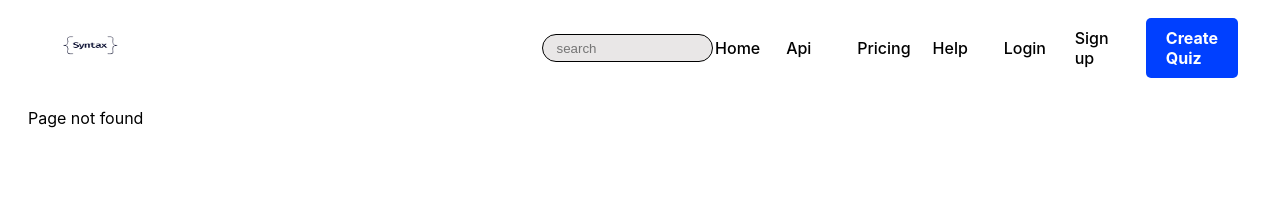
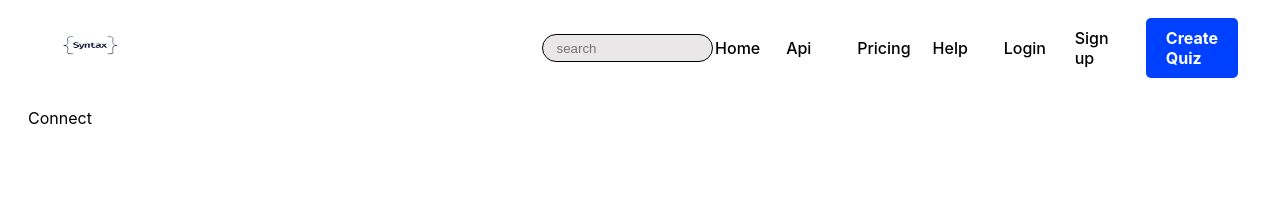
Before and after one commit to Adetoke0987/SyntaxQuizz, a React (Vite) app: page /connect in a window 1280 px wide. Before the commit this address had no page. Shown: the top 198 px of the page. Built offline with nearby package versions, Linux system fonts and the light colour scheme.

Commit message:
Check for update(API-Connect)

```diff
--- a/src/pages/Api.jsx
+++ /dev/null
@@ -1,9 +0,0 @@
-import React from 'react'
-
-const Api = () => {
-  return (
-    <div>Api</div>
-  )
-}
-
-export default Api
--- /dev/null
+++ b/src/pages/Connect.jsx
@@ -0,0 +1,11 @@
+import React from 'react'
+
+const Connect = () => {
+  return (
+    <div>
+      Connect
+    </div>
+  )
+}
+
+export default Connect
--- a/src/pages/Signup.jsx
+++ b/src/pages/Signup.jsx
@@ -3,7 +3,7 @@ import React from 'react'
 const Signup = () => {
   return (
     <div>
-      signup
+      signup page
     </div>
   )
 }
--- a/src/router.jsx
+++ b/src/router.jsx
@@ -4,7 +4,7 @@ import Home from "./pages/Home";
 import Help from "./pages/Help";
 import LoginComponent from "./components/loginComponents/LoginComponent";
 import Questions from "./pages/quiz/Questions";
-import Api from './pages/Api'
+import Connect from "./pages/Connect";
 import Pricing from "./pages/Pricing";
 import Signup from "./pages/Signup";
 import UserProfile from "./pages/dashboard/userprofile/Userprofile";
@@ -22,8 +22,8 @@ const router = createBrowserRouter ([
                 element: <Home />
             },
             {
-                path: "/api",
-                element: <Api/>
+                path: "/connect",
+                element: <Connect/>
             },
             {
                 path: "/pricing",
```
